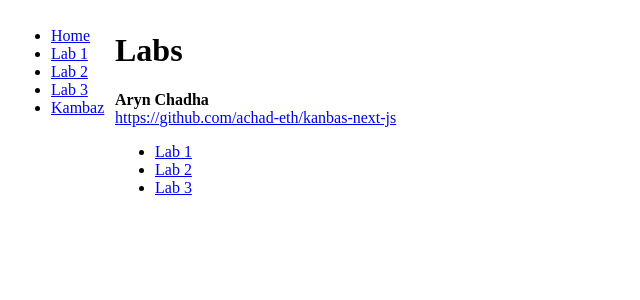
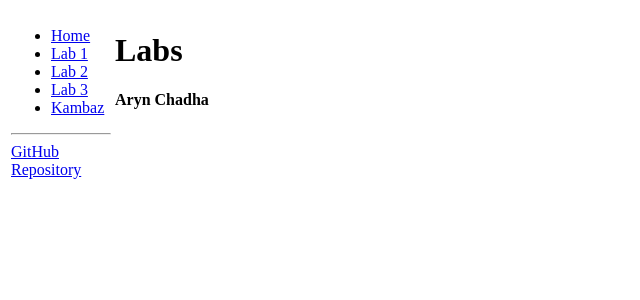
Before and after one commit to achad-eth/kanbas-next-js, a Next.js app: page /labs in a window 1280 px wide. Shown: the top 300 px of the page, without its empty margins (0-640 px from the left). Built offline with nearby package versions, Linux system fonts and the light colour scheme.

Commit message:
final touches

```diff
--- a/app/labs/TOC.tsx
+++ b/app/labs/TOC.tsx
@@ -1,14 +1,37 @@
 import Link from "next/link";
 
-export default function TOC() {
+export default function LabsTOC() {
   return (
-    <ul>
-      <li><Link href="/labs" id="wd-lab1-link">Home</Link></li>
-      <li><Link href="/labs/lab1" id="wd-lab1-link">Lab 1</Link></li>
-      <li><Link href="/labs/lab2" id="wd-lab2-link">Lab 2</Link></li>
-      <li><Link href="/labs/lab3" id="wd-lab3-link">Lab 3</Link></li>
+    <div id="wd-labs-toc">
+      <ul>
+        <li>
+          <Link href="/">Home</Link>
+        </li>
+        <li>
+          <Link href="/labs/lab1">Lab 1</Link>
+        </li>
+        <li>
+          <Link href="/labs/lab2">Lab 2</Link>
+        </li>
+        <li>
+          <Link href="/labs/lab3">Lab 3</Link>
+        </li>
+        <li>
+  <Link href="/account/signin">Kambaz</Link>
+</li>
 
-      <li><Link href="/" id="wd-kambaz-link">Kambaz</Link></li>
-    </ul>
+      </ul>
+
+      <hr />
+
+      <a
+        id="wd-github"
+        href="https://github.com/achad-eth/kanbas-next-js"
+        target="_blank"
+        rel="noreferrer"
+      >
+        GitHub Repository
+      </a>
+    </div>
   );
 }
--- a/app/labs/page.tsx
+++ b/app/labs/page.tsx
@@ -1,5 +1,3 @@
-import Link from "next/link";
-
 export default function Labs() {
   return (
     <div id="wd-labs">
@@ -7,34 +5,7 @@ export default function Labs() {
 
       <p>
         <strong>Aryn Chadha</strong>
-        <br />
-        <a
-          id="wd-github"
-          href="https://github.com/achad-eth/kanbas-next-js"
-          target="_blank"
-          rel="noreferrer"
-        >
-          https://github.com/achad-eth/kanbas-next-js
-        </a>
       </p>
-
-      <ul>
-        <li>
-          <Link href="/labs/lab1" id="wd-lab1-link">
-            Lab 1
-          </Link>
-        </li>
-        <li>
-          <Link href="/labs/lab2" id="wd-lab2-link">
-            Lab 2
-          </Link>
-        </li>
-        <li>
-          <Link href="/labs/lab3" id="wd-lab3-link">
-            Lab 3
-          </Link>
-        </li>
-      </ul>
     </div>
   );
 }
```
Also changed, not shown: app/(kambaz)/account/profile/page.tsx (+6 -6 lines).
